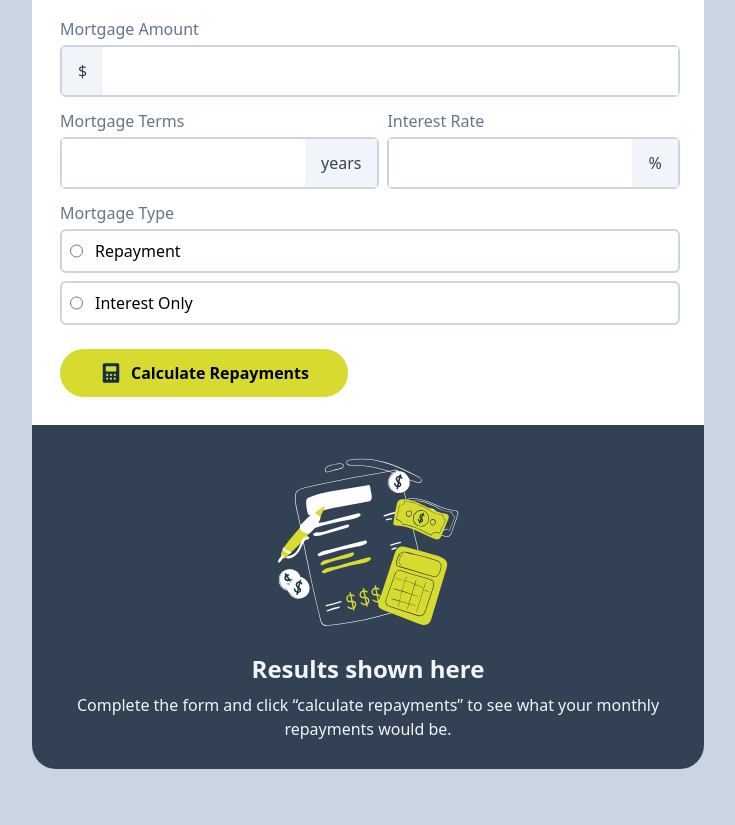
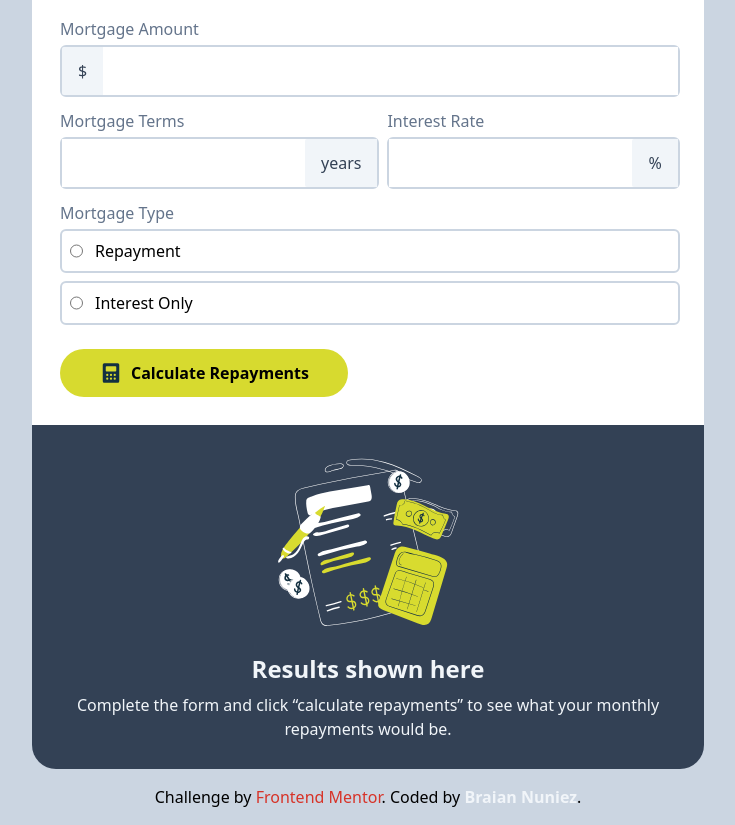
Before and after one commit to IReistI/mortgage-repayment-calculator-main, a website with bundled scripts: page index.html in a window 1280 px wide. Shown: the part 103-928 px from the top of the page, without its empty margins (272-1007 px from the left). Before the commit the page ends 872 px from the top, so only its background shows below. Built offline with nearby package versions, Linux system fonts and the light colour scheme.

Commit message:
add atributtion

```diff
--- a/index.html
+++ b/index.html
@@ -74,10 +74,10 @@
   </div>
 
 
-  <!-- <div class="attribution">
-    Challenge by <a href="https://www.frontendmentor.io?ref=challenge">Frontend Mentor</a>.
-    Coded by <a href="#">Your Name Here</a>.
-  </div> -->
+  <div class="text-center py-4">
+    Challenge by <a class="text-primary-red hover:opacity-50" href="https://www.frontendmentor.io?ref=challenge">Frontend Mentor</a>.
+    Coded by <a class="text-slate-100 font-bold hover:opacity-50" href="https://github.com/IReistI">Braian Nuniez</a>.
+  </div>
   <script type="module" src="src/js/app.js"></script>
 </body>
 </html>
```
Also changed, not shown: output.css.
